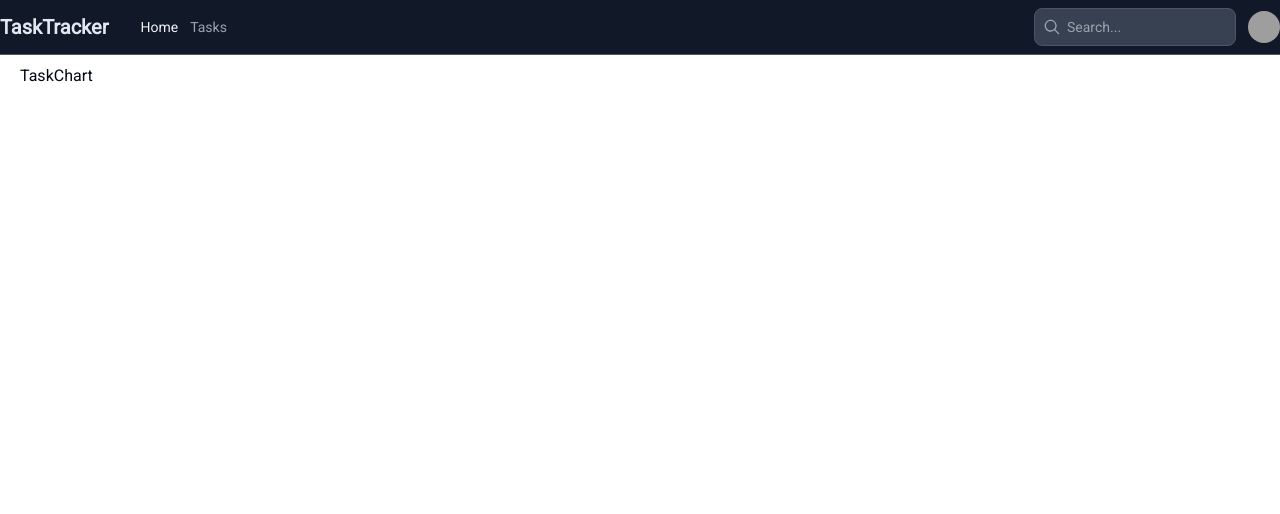
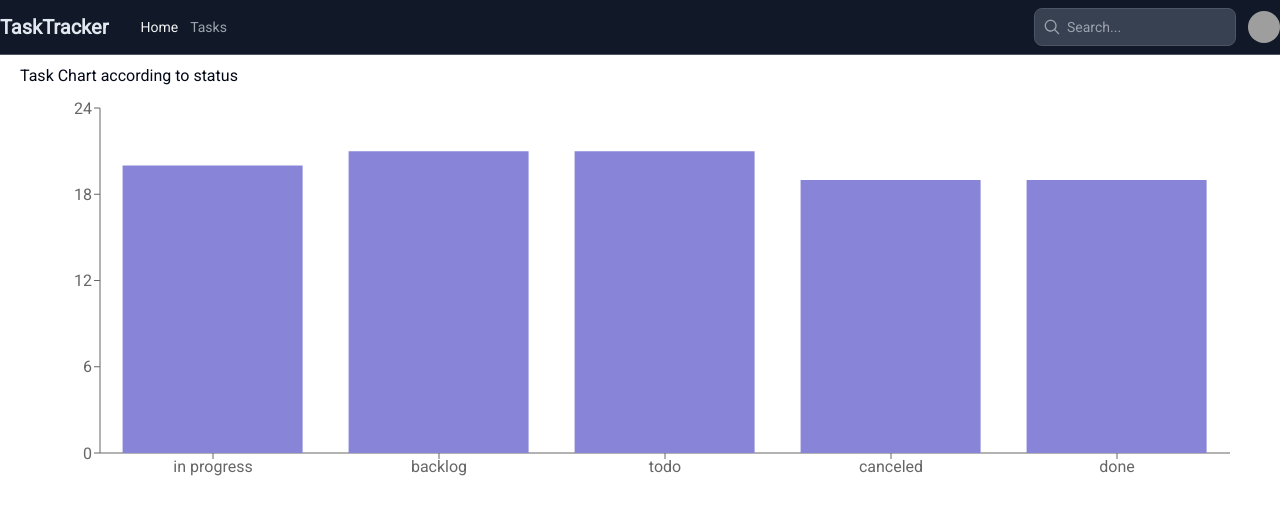
Before and after one commit to KennyMwendwaX/task-trace, a Next.js app: page / in a window 1280 px wide. Shown: the top 514 px of the page. Built offline with nearby package versions, Linux system fonts and the light colour scheme; grey boxes are pictures that could not be loaded.

Commit message:
Added TaskChart according to status

```diff
--- a/app/page.tsx
+++ b/app/page.tsx
@@ -1,5 +1,4 @@
 import TaskChart from "@/components/TaskChart";
-import { Button } from "@/components/ui/button";
 
 export default function Home() {
   return (
--- a/components/TaskChart.tsx
+++ b/components/TaskChart.tsx
@@ -1,7 +1,11 @@
+"use client";
+
+import TaskStatusChart from "./TaskStatusChart";
+
 export default function TaskChart() {
   return (
     <>
-      <div>TaskChart</div>
+      <TaskStatusChart />
     </>
   );
 }
--- /dev/null
+++ b/components/TaskStatusChart.tsx
@@ -0,0 +1,47 @@
+"use client";
+
+import { tasks } from "@/data/tasks";
+import {
+  ResponsiveContainer,
+  BarChart,
+  Bar,
+  XAxis,
+  YAxis,
+  CartesianGrid,
+  Tooltip,
+  Legend,
+} from "recharts";
+
+interface StatusCounts {
+  [key: string]: number;
+}
+
+export default function TaskStatusChart() {
+  // Count the number of tasks for each status
+  const statusCounts: StatusCounts = {};
+  tasks.forEach((task) => {
+    const status = task.status;
+    statusCounts[status] = (statusCounts[status] || 0) + 1;
+  });
+
+  // Convert the counts into an array of objects suitable for Recharts
+  const statusChartData = Object.keys(statusCounts).map((status) => ({
+    status,
+    count: statusCounts[status],
+  }));
+  return (
+    <>
+      <div>Task Chart according to status</div>
+      <ResponsiveContainer width="100%" height={400}>
+        <BarChart
+          data={statusChartData}
+          margin={{ top: 20, right: 30, left: 20, bottom: 5 }}>
+          <XAxis dataKey="status" />
+          <YAxis />
+          <Tooltip />
+          <Bar dataKey="count" fill="#8884d8" />
+        </BarChart>
+      </ResponsiveContainer>
+    </>
+  );
+}
```
